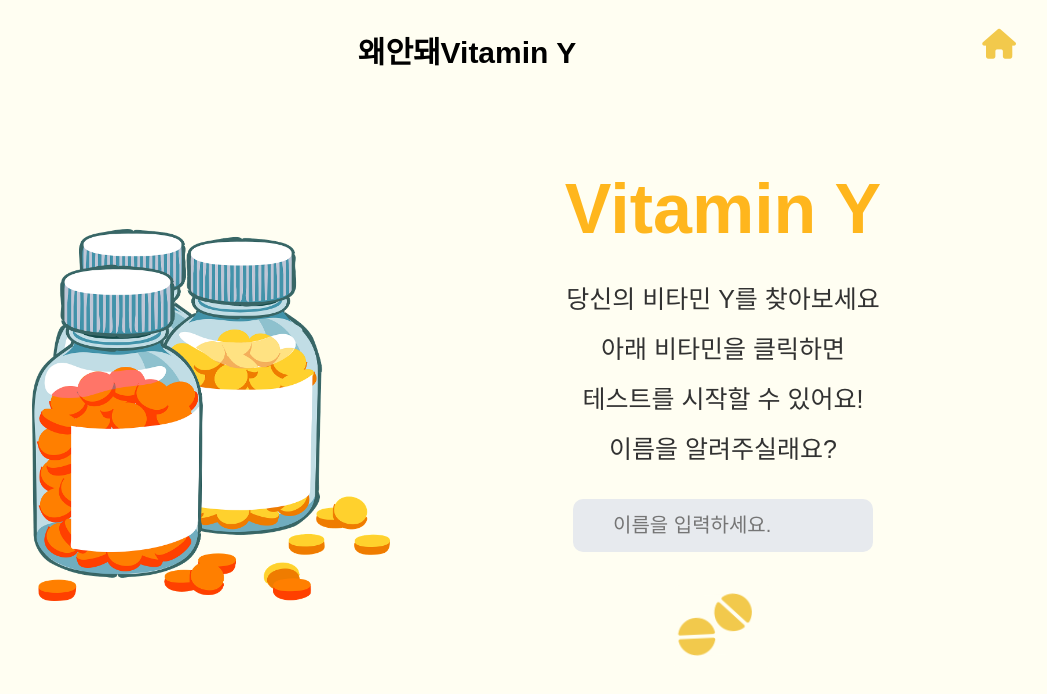
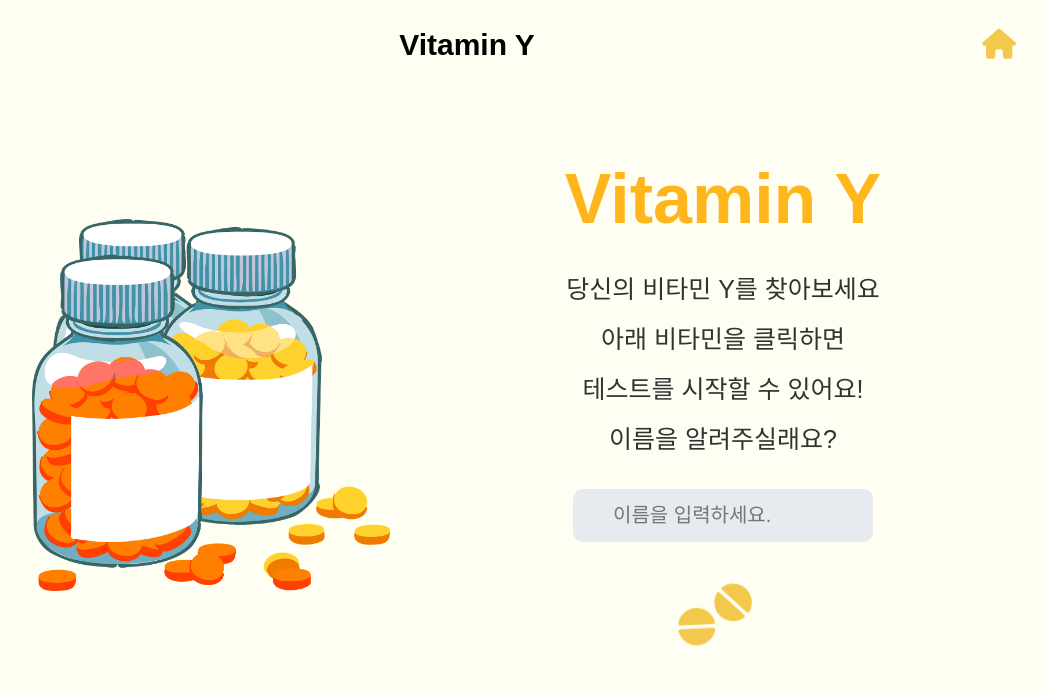
Before and after one commit to CodeSoom/project-react-3-Najeong-Kim, a React app: page / in a window 1280 px wide. Shown: the top 694 px of the page, without its empty margins (173-1220 px from the left). Built offline with nearby package versions, Linux system fonts and the light colour scheme; a web font is replaced by a local one.

Commit message:
homepage 수정

```diff
--- a/index.html
+++ b/index.html
@@ -3,7 +3,7 @@
    <head>
      <meta charset="UTF-8">
      <meta property="og:title" content="Vitamin Y">
-     <meta property="og:description" content="당신(You)의 성향에 맞는 활동(Vitamin)을 찾아보세요">
+     <meta property="og:description" content="성향에 맞는 활동을 찾아보세요">
      <meta property="og:image" content="https://cdn.pixabay.com/photo/2014/04/03/09/57/bottles-309391_1280.png">
      <meta name="viewport" content="width=device-width, initial-scale=1.0">
      <title>Vitamin Y</title>
--- a/package.json
+++ b/package.json
@@ -20,7 +20,7 @@
   "bugs": {
     "url": "https://github.com/Najeong-Kim/project-react-3-Najeong-Kim/issues"
   },
-  "homepage": "vitamin-y.today",
+  "homepage": "vitamin-y.today/",
   "dependencies": {
     "@emotion/core": "^11.0.0",
     "@emotion/react": "^11.1.5",
--- a/src/App.jsx
+++ b/src/App.jsx
@@ -44,7 +44,7 @@ export default function App() {
       <Desktop>
         <Header>
           <span />
-          <h1>왜안돼Vitamin Y</h1>
+          <h1>Vitamin Y</h1>
           <Link to="/" data-testid="home" onClick={handleClickClear}><i className="fas fa-home" /></Link>
         </Header>
         <Switch>
```
